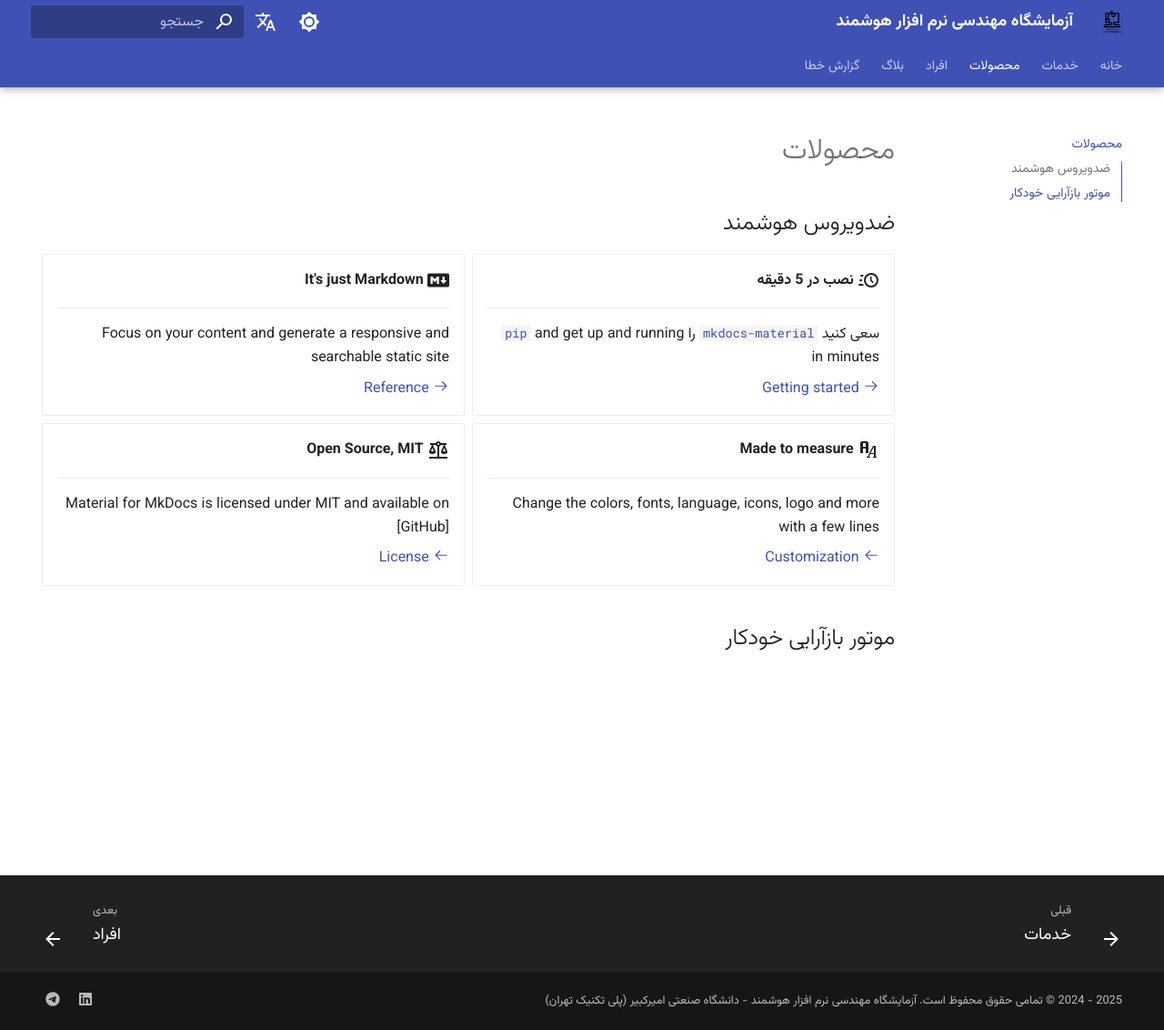
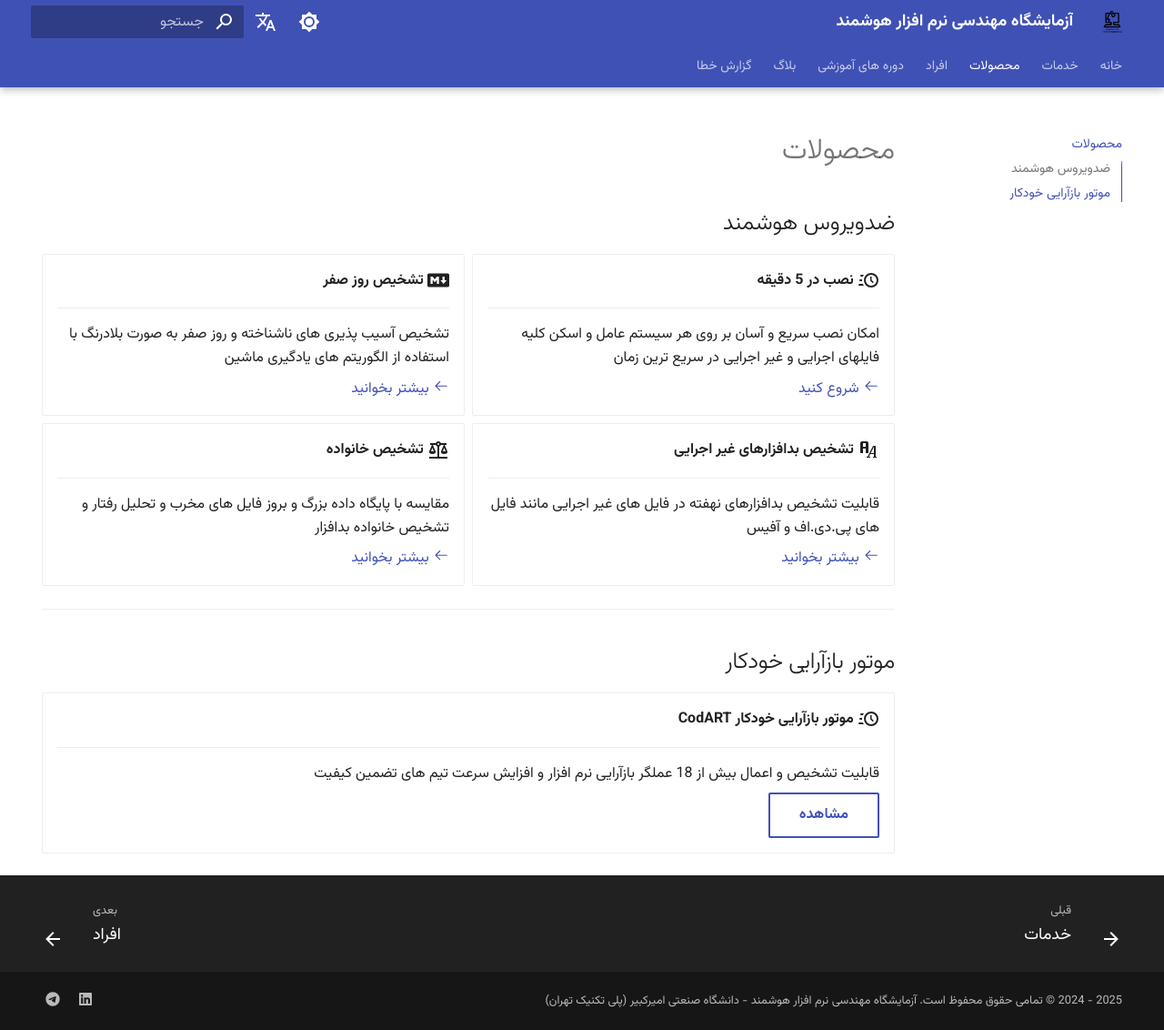
Before and after one commit to m-zakeri/lab, an MkDocs documentation site: the page built from docs/fa/products.md, in a window 1280 px wide and 1132 px high. Shown: the whole window at 91% size. Built offline with MkDocs 1.6.1 and Material for MkDocs 9.7.7, drawn with Linux system fonts in a browser that asks for light colours; comment, search, counter and statistics services are not loaded.

Commit message:
add courses page.

```diff
--- a/docs/fa/products.md
+++ b/docs/fa/products.md
@@ -8,38 +8,49 @@
 
     ---
 
-    سعی کنید
-    [`mkdocs-material`](#) را
-    [`pip`](#) and get up
-    and running in minutes
+    امکان نصب سریع و آسان بر روی هر سیستم عامل و اسکن کلیه فایلهای اجرایی و غیر اجرایی در سریع ترین زمان
 
-    [:octicons-arrow-right-24: Getting started](#)
+    [:octicons-arrow-left-24: شروع کنید](#)
 
--   :fontawesome-brands-markdown:{ .lg .middle } __It's just Markdown__
+-   :fontawesome-brands-markdown:{ .lg .middle } __تشخیص روز صفر__
 
     ---
 
-    Focus on your content and generate a responsive and searchable static site
+    تشخیص آسیب پذیری های ناشناخته و روز صفر به صورت بلادرنگ با استفاده از الگوریتم های یادگیری ماشین
 
-    [:octicons-arrow-right-24: Reference](#)
+    [:octicons-arrow-left-24: بیشتر بخوانید](#)
 
--   :material-format-font:{ .lg .middle } __Made to measure__
+-   :material-format-font:{ .lg .middle } __تشخیص بدافزارهای غیر اجرایی__
 
     ---
 
-    Change the colors, fonts, language, icons, logo and more with a few lines
+    قابلیت تشخیص بدافزارهای نهفته در فایل های غیر اجرایی مانند فایل های پی.دی.اف و آفیس
 
-    [:octicons-arrow-left-24: Customization](#)
+    [:octicons-arrow-left-24: بیشتر بخوانید](#)
 
--   :material-scale-balance:{ .lg .middle } __Open Source, MIT__
+-   :material-scale-balance:{ .lg .middle } __تشخیص خانواده__
 
     ---
 
-    Material for MkDocs is licensed under MIT and available on [GitHub]
+    مقایسه با پایگاه داده بزرگ و بروز فایل های مخرب و تحلیل رفتار و تشخیص خانواده بدافزار
 
-    [:octicons-arrow-left-24: License](#)
+    [:octicons-arrow-left-24: بیشتر بخوانید](#)
 
 </div>
 
 
+---
+
 ## موتور بازآرایی خودکار
+
+<div class="grid cards" markdown>
+
+-   :material-clock-fast:{ .lg .middle } __موتور بازآرایی خودکار CodART__
+
+    ---
+
+    قابلیت تشخیص و اعمال بیش از 18 عملگر بازآرایی نرم افزار و افزایش سرعت تیم های تضمین کیفیت
+
+    [مشاهده](  https://m-zakeri.github.io/CodART){target="_blank" .md-button }
+
+</div>
--- a/mkdocs.yml
+++ b/mkdocs.yml
@@ -102,6 +102,7 @@
     - خدمات: services.md
     - محصولات: products.md
     - افراد: people.md
+    - دوره های آموزشی: courses.md
     - بلاگ:
         - blog/index.md
     - گزارش خطا: 'https://github.com/m-zakeri/lab/issues'
```
Also changed, not shown: docs/fa/courses.md (added, +74 -0 lines), docs/fa/images/courses/ase.jpg (added), docs/fa/images/courses/c-programming.png (added), docs/fa/images/courses/compiler-logo2.png (added), docs/fa/images/courses/software-testing.jpg (added), docs/fa/images/courses/software-testing2.png (added).
